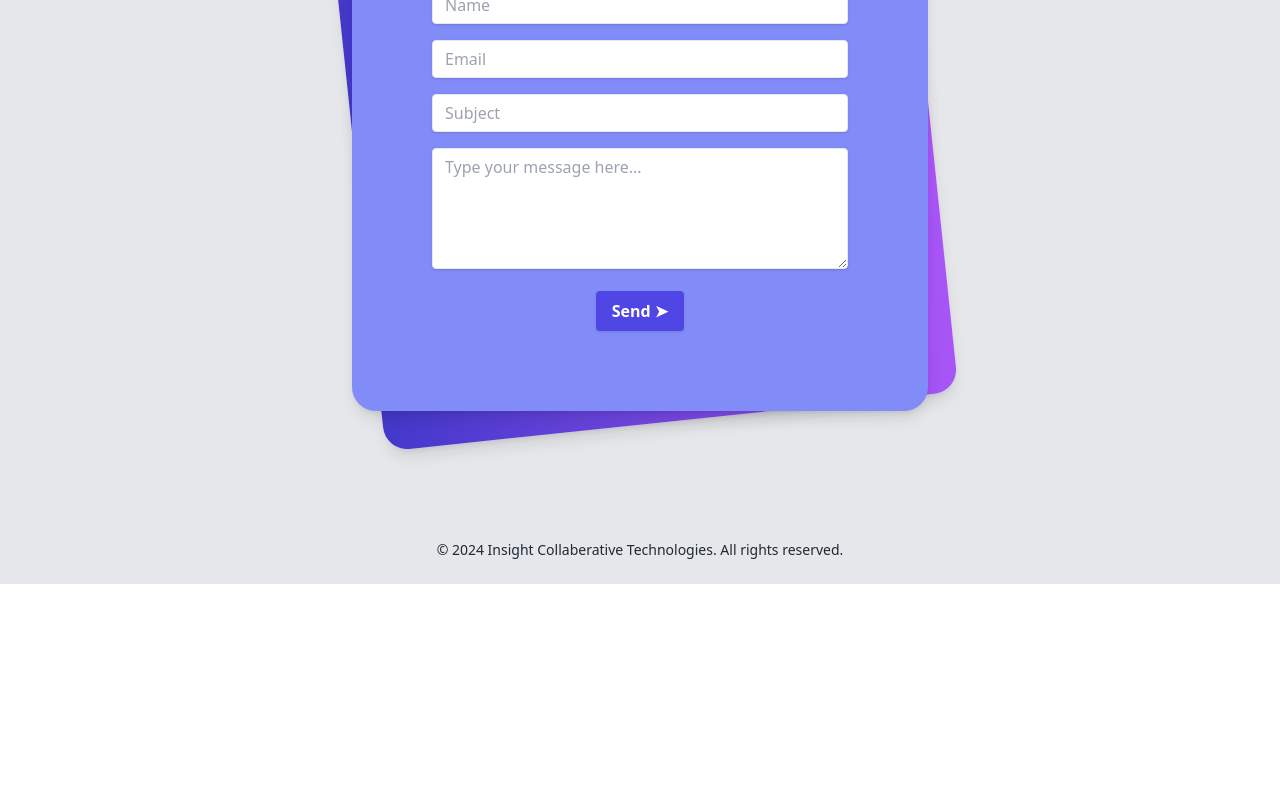
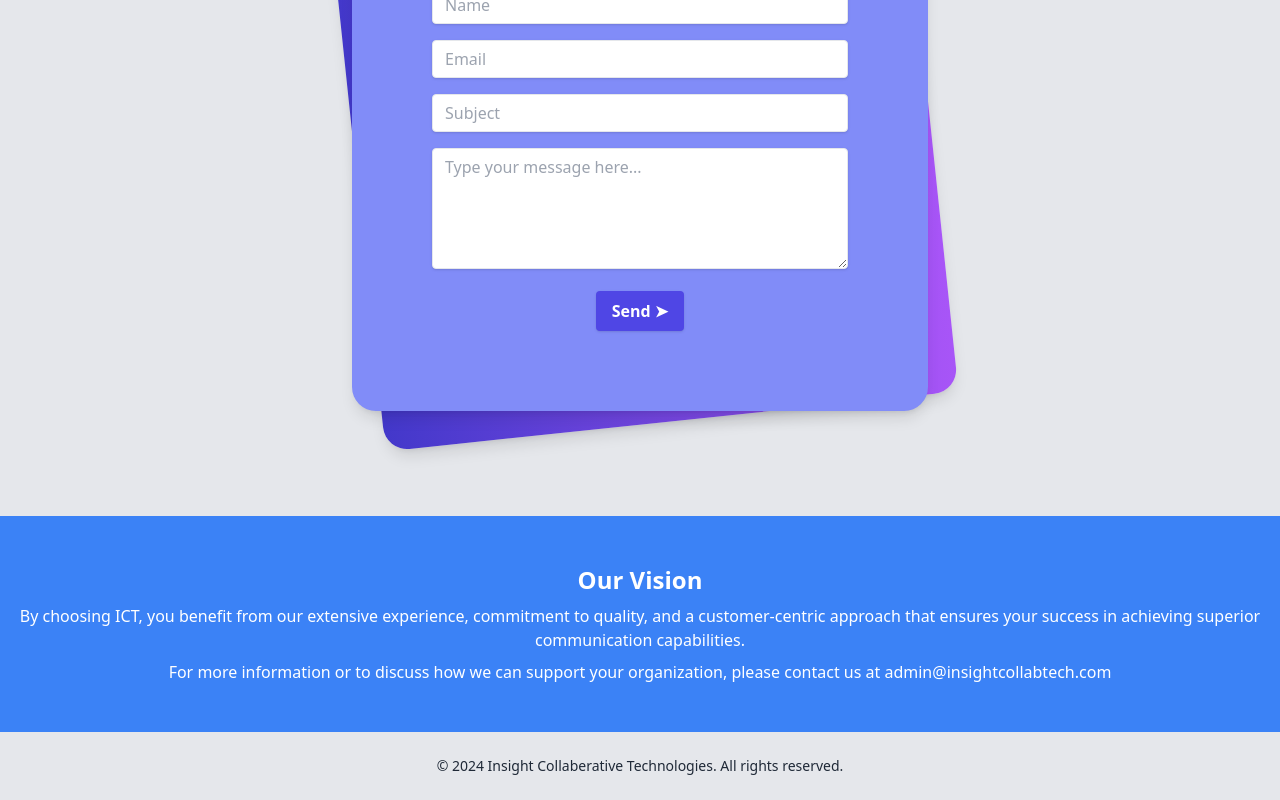
Before and after one commit to Youssup/ICT, a Vue app in the folder frontend/client/: page / in a window 1280 px wide. Shown: the part 2484-3284 px from the top of the page. Before the commit the page ends 3068 px from the top, so only its background shows below. Built offline with nearby package versions, Linux system fonts and the light colour scheme.

Commit message:
turned the our vision footer into a component

```diff
--- a/frontend/client/src/App.vue
+++ b/frontend/client/src/App.vue
@@ -3,6 +3,8 @@ import { RouterLink, RouterView } from 'vue-router'
 import Navbar from './components/Navbar.vue'
 import './assets/main.css'
 import Footer from './components/Footer.vue'
+import router from './router/index.ts'
+import OurVision from './components/OurVision.vue'
 </script>
 
 <template>
@@ -14,6 +16,7 @@ import Footer from './components/Footer.vue'
     </header >
     <RouterView />
     <footer>
+      <OurVision />
       <Footer />
     </footer>
   </div>
--- /dev/null
+++ b/frontend/client/src/components/OurVision.vue
@@ -0,0 +1,13 @@
+<template>
+  <section class="bg-blue-500 text-white py-12 px-4">
+    <h2 class="text-2xl font-bold text-center">Our Vision</h2>
+    <p class="mt-2 text-center mx-auto">
+        By choosing ICT, you benefit from our extensive experience, commitment to quality, and a customer-centric approach that ensures your success in achieving superior communication capabilities.
+    </p>
+    <p class="mt-2 text-center mx-auto">
+        For more information or to discuss how we can support your organization, please contact us at
+        <a href="https://mail.google.com/mail/?view=cm&fs=1&to=admin@insightcollabtech.com" class="Redirect"
+        target="_blank">admin@insightcollabtech.com</a>
+    </p>
+  </section>
+</template>
--- a/frontend/client/src/router/index.ts
+++ b/frontend/client/src/router/index.ts
@@ -42,4 +42,6 @@ const router = createRouter({
   ]
 })
 
+
+
 export default router
```
